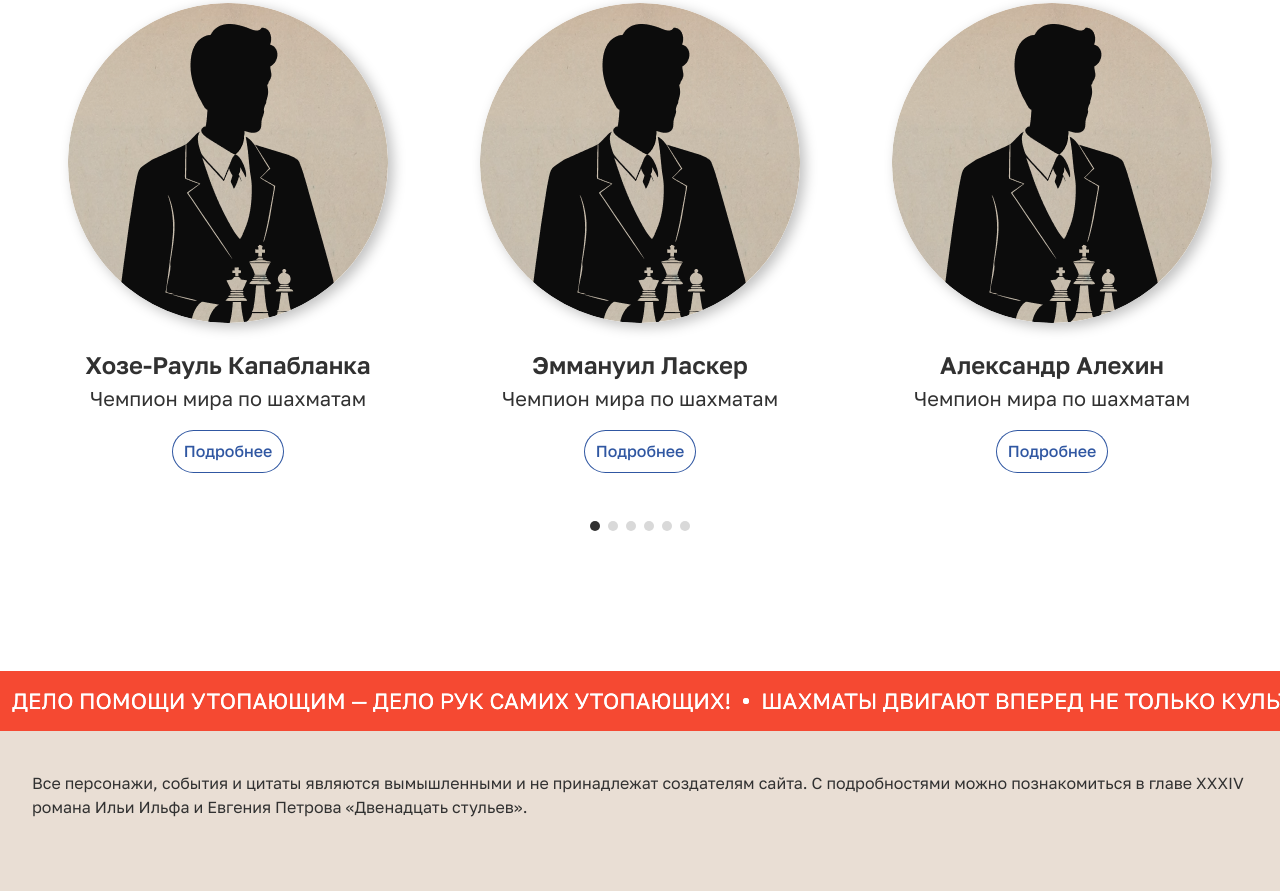
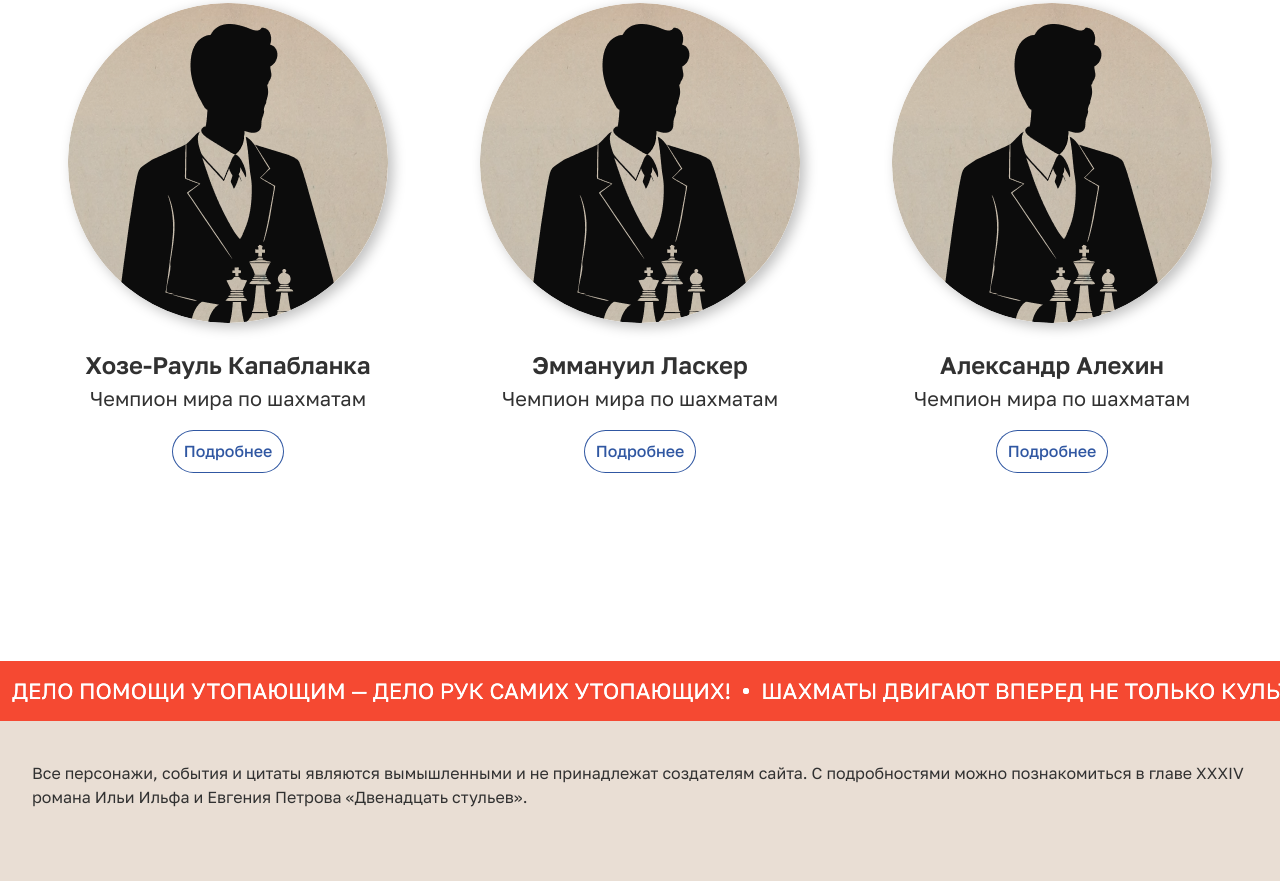
Before and after one commit to Woollywood/4horses, a website built with Vite: page index.html in a window 1280 px wide. Shown: the part 2894-3785 px from the top of the page. Built offline with nearby package versions, Linux system fonts and the light colour scheme.

Commit message:
feat: re

```diff
--- a/index.html
+++ b/index.html
@@ -388,10 +388,6 @@
                   </div>
                 </div>
               </div>
-              <div
-                class="flex items-center justify-center gap-2"
-                data-slider-pagination
-              ></div>
             </div>
           </section>
           <section class="relative h-[60px]">
--- a/src/main.ts
+++ b/src/main.ts
@@ -24,9 +24,6 @@ document.addEventListener("DOMContentLoaded", () => {
         ".member-navigation[data-navigation-prev]",
       )!,
     },
-    pagination: document.querySelector(
-      "[data-slider-pagination]",
-    )! as HTMLElement,
     breakpoints: {
       320: {
         spaceBetween: 16,
```
